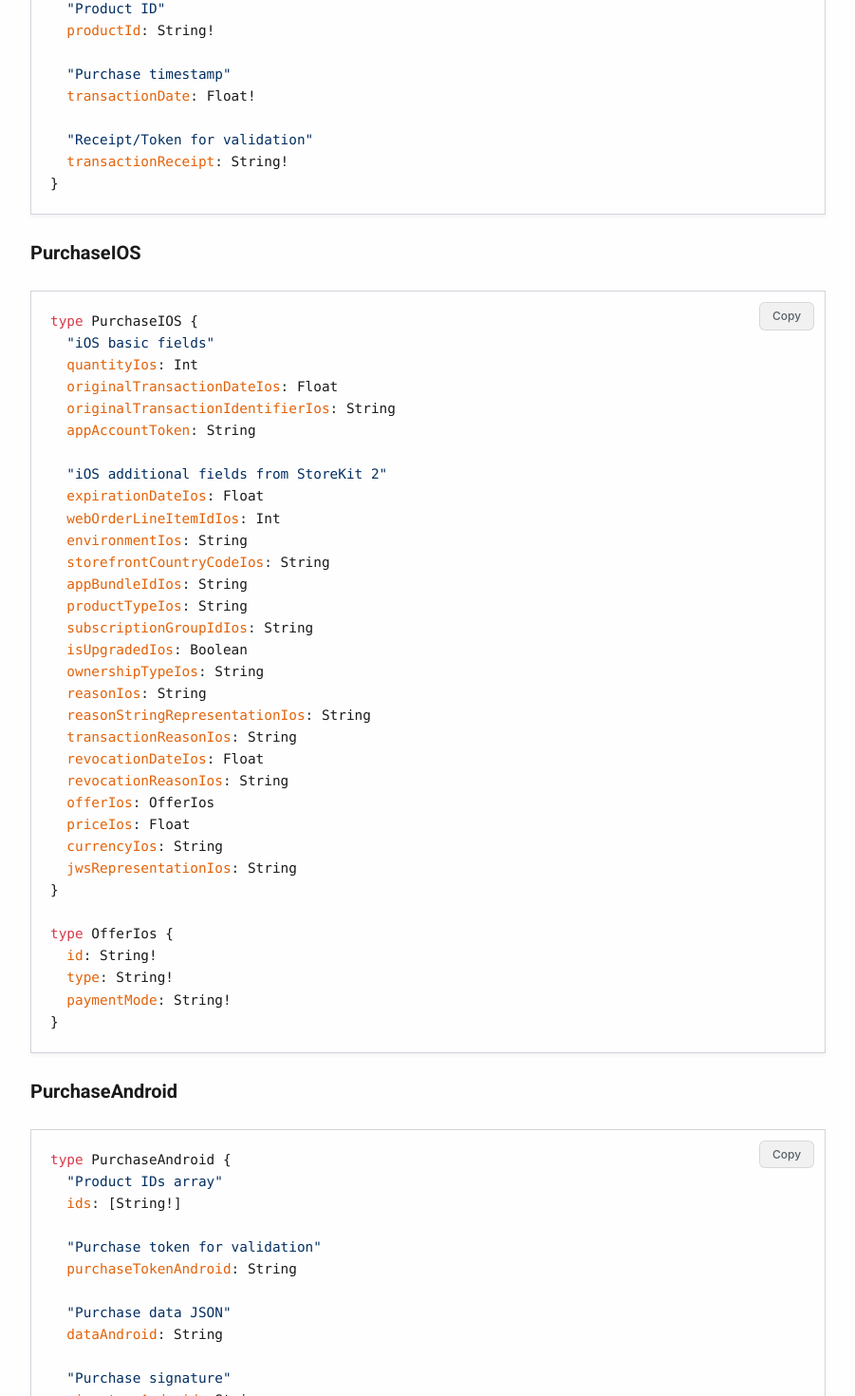
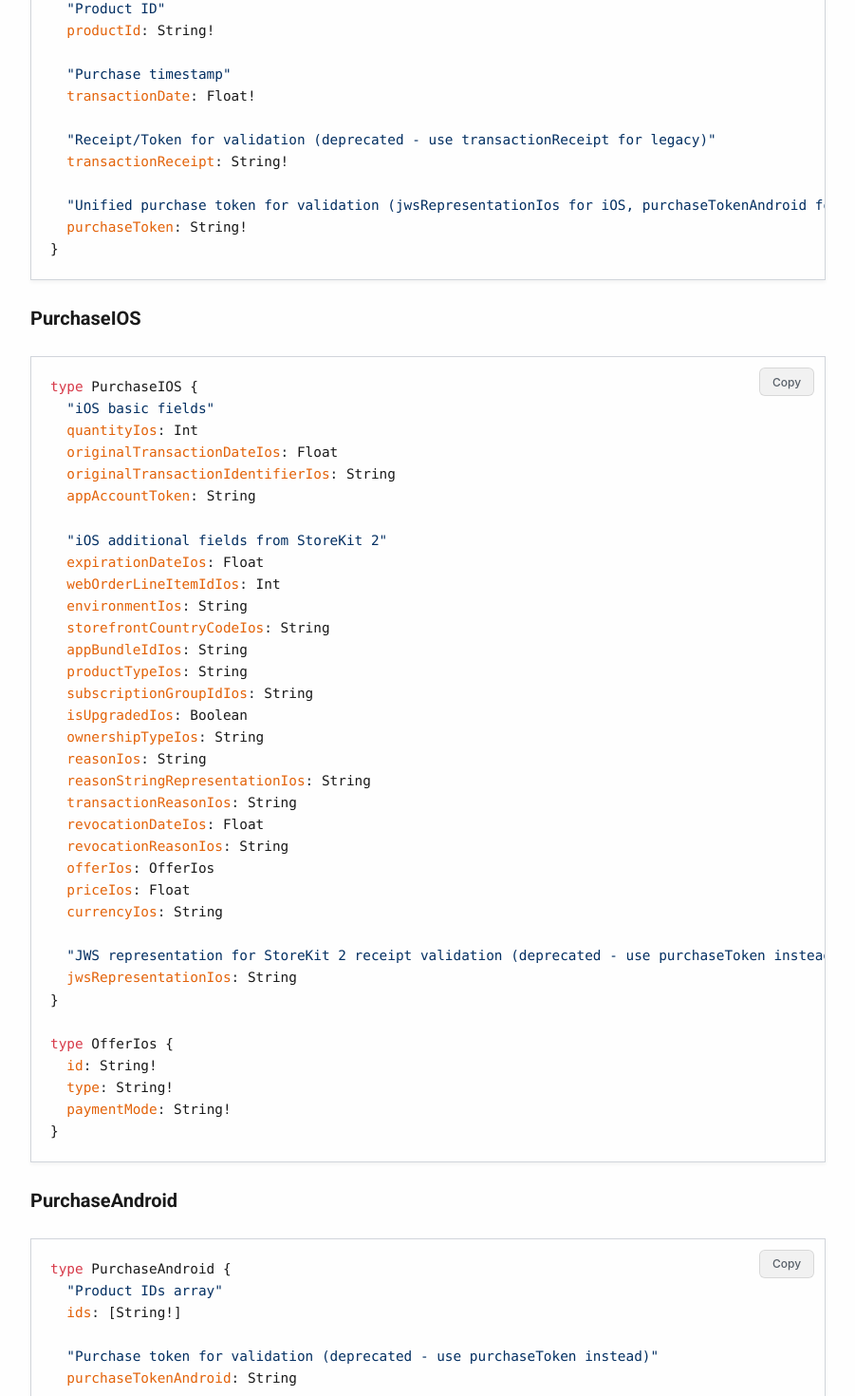
Before and after one commit to hyodotdev/openiap, a React (Vite) app: page /docs/types in a window 1280 px wide. Shown: the part 4120-5590 px from the top of the page at 95% size, without its empty margins (338-1239 px from the left). Built offline with nearby package versions, Linux system fonts and the light colour scheme.

Commit message:
feat: integrate ios jws representation with unified purchase token
- Add purchaseToken field to PurchaseBase for unified validation token
- Deprecate jwsRepresentationIos and purchaseTokenAndroid in favor of purchaseToken
- Update ValidationOptions to use unified purchaseToken field

```diff
--- a/src/pages/docs/types.tsx
+++ b/src/pages/docs/types.tsx
@@ -169,8 +169,11 @@ type PricingPhaseAndroid {
   "Purchase timestamp"
   transactionDate: Float!
 
-  "Receipt/Token for validation"
+  "Receipt/Token for validation (deprecated - use transactionReceipt for legacy)"
   transactionReceipt: String!
+
+  "Unified purchase token for validation (jwsRepresentationIos for iOS, purchaseTokenAndroid for Android)"
+  purchaseToken: String!
 }`}</CodeBlock>
 
         <h3>PurchaseIOS</h3>
@@ -199,6 +202,8 @@ type PricingPhaseAndroid {
   offerIos: OfferIos
   priceIos: Float
   currencyIos: String
+
+  "JWS representation for StoreKit 2 receipt validation (deprecated - use purchaseToken instead)"
   jwsRepresentationIos: String
 }
 
@@ -213,7 +218,7 @@ type OfferIos {
   "Product IDs array"
   ids: [String!]
 
-  "Purchase token for validation"
+  "Purchase token for validation (deprecated - use purchaseToken instead)"
   purchaseTokenAndroid: String
 
   "Purchase data JSON"
@@ -585,13 +590,16 @@ type SubscriptionOffer {
 
         <AnchorLink id="validation-options" level="h3">ValidationOptions</AnchorLink>
         <CodeBlock language="graphql">{`input ValidationOptions {
-  "iOS validation: receipt body"
+  "iOS validation: receipt body (for legacy StoreKit 1)"
   receiptBody: IOSReceiptBody
 
   "Android validation: package name"
   packageName: String
 
-  "Product purchase token"
+  "Unified purchase token (jwsRepresentationIos for iOS StoreKit 2, purchaseTokenAndroid for Android)"
+  purchaseToken: String
+
+  "Product purchase token (deprecated - use purchaseToken instead)"
   productToken: String
 
   "Server access token"
```
